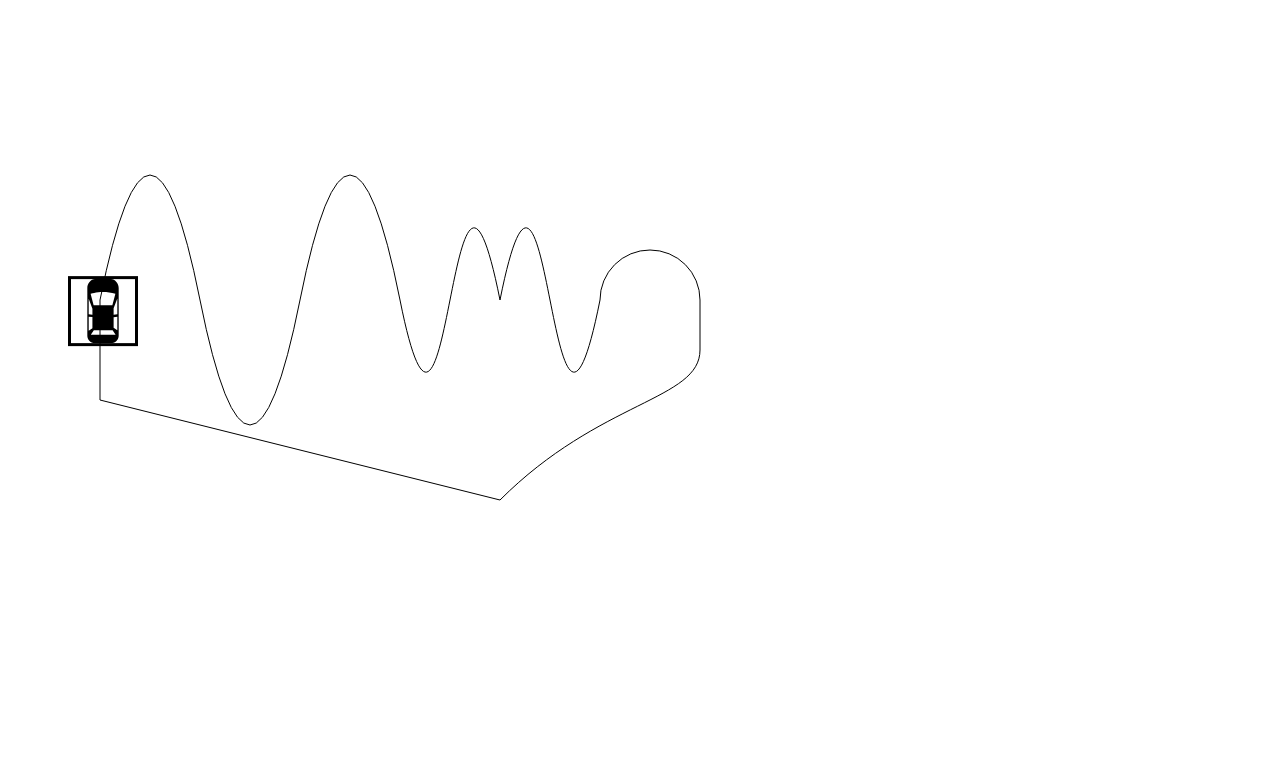
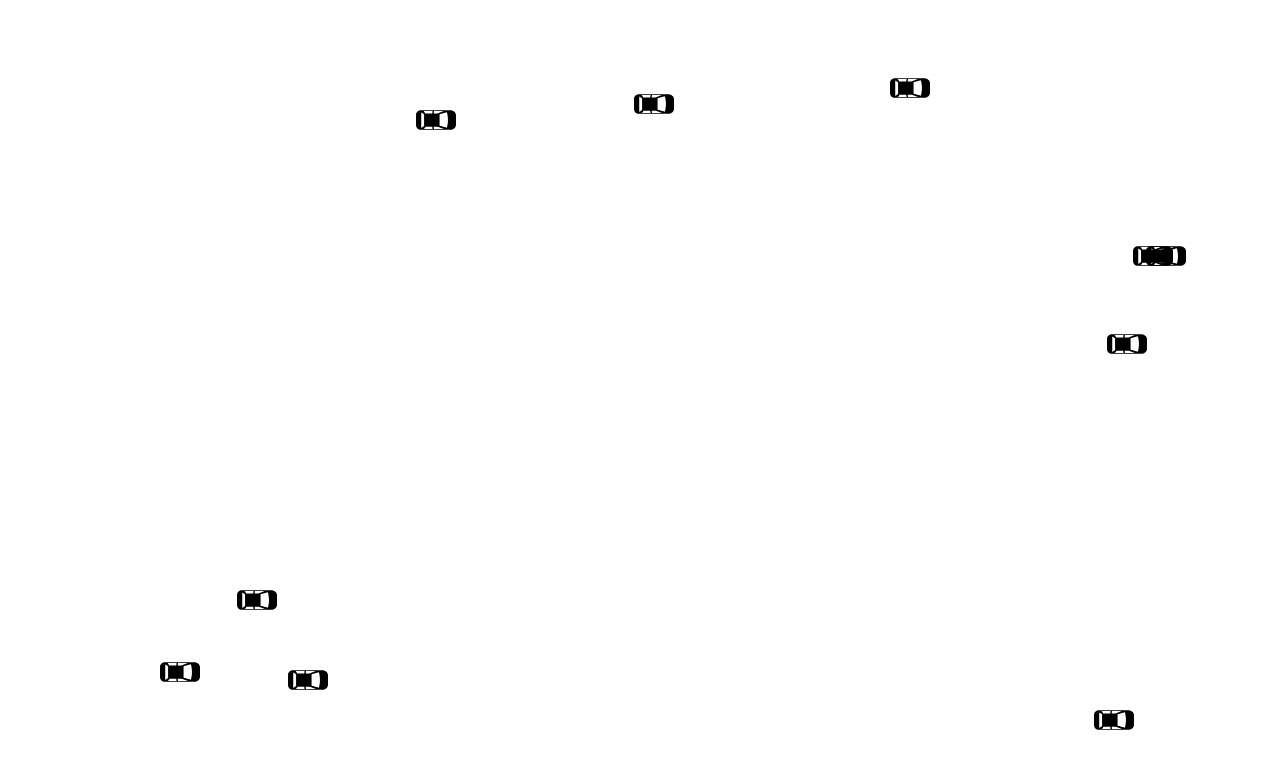
Before and after one commit to chandraaditya/Project-Lifeline, a plain HTML site: page index.html in a window 1280 px wide. Drawn offline with Linux system fonts and the light colour scheme.

Commit message:
Added car class.

```diff
--- a/css/style.css
+++ b/css/style.css
@@ -6,16 +6,16 @@ body{
     margin: 0;
     height: 100vh;
 }
+#world{
+    position: absolute;
+}
 .screen{
-    height: 5vw;
-    width: 5vw;
-    border: solid black;
-    position: absolute;
-    top: -2.5vw;
-    left: -2.5vw;
-}
-.car {
+    margin: 0;
     height: 100%;
     width: 100%;
+    position: relative;
+    overflow: hidden;
+}
+.car_img {
     transform: rotate(90deg);
 }
--- a/index.html
+++ b/index.html
@@ -7,11 +7,17 @@
 </head>
 <body>
 <div class="screen">
-    <img src="assets/car.svg" class="car">
+    <div id="world">
+<!--        <div id="car1">-->
+<!--            <div class="car">-->
+<!--                <img src="assets/car.svg" class="car_img">-->
+<!--            </div>-->
+<!--            <svg id="test-path" stroke-width="2">-->
+<!--                <path id="test-path-draw" fill="none" stroke="black" d="M 100 300 Q 150 50 200 300 Q 250 550 300 300 Q 350 50 400 300 C 450 550 450 50 500 300 C 550 50 550 550 600 300 A 50 50 0 1 1 700 300 L 700 350 C 700 400 600 400 500 500 L 100 400 Z"/>-->
+<!--            </svg>-->
+<!--        </div>-->
+    </div>
 </div>
-<svg height="80vw" width="80vw" id="test-path">
-    <path fill="none" stroke="black" d="M 100 300 Q 150 50 200 300 Q 250 550 300 300 Q 350 50 400 300 C 450 550 450 50 500 300 C 550 50 550 550 600 300 A 50 50 0 1 1 700 300 L 700 350 C 700 400 600 400 500 500 L 100 400 Z"/>
-</svg>
 </body>
 <script src="js/main.js" type="module"></script>
 </html>
--- /dev/null
+++ b/js/Car.js
@@ -0,0 +1,75 @@
+export default class Car {
+    constructor(x, y) {
+        this._x = x;
+        this._y = y;
+        let dimensions = 5;
+        this._height = dimensions;
+        this._width = dimensions;
+        this._carImg = "assets/car.svg";
+        Car.newCarCreated();
+        this._id = Car._numCars;
+        this.render();
+    }
+
+    get x() {
+        return this._x;
+    }
+
+    get y() {
+        return this._y;
+    }
+
+    get id() {
+        return this._id;
+    }
+
+    get height() {
+        return this._height;
+    }
+
+    get width() {
+        return this._width;
+    }
+
+    get carImg() {
+        return this._carImg;
+    }
+
+    static newCarCreated() {
+        if (typeof Car._numCars === 'undefined') {
+            Car._numCars = 0;
+        } else {
+            Car._numCars += 1;
+        }
+    }
+
+    render() {
+        let world = document.getElementById("world");
+
+        let wrapper = document.createElement("div");
+        let wrapperClassAttribute = document.createAttribute("id");
+        wrapperClassAttribute.value = this.id;
+        wrapper.setAttributeNode(wrapperClassAttribute);
+
+        let car = document.createElement("div");
+        let carClassAttribute = document.createAttribute("class");
+        carClassAttribute.value = "car";
+        let carStyleAttribute = document.createAttribute("style");
+        carStyleAttribute.value = "position: absolute; top: " + (this.y - (this.height/2)) + "vh; left: " + (this.x  - (this.width/2)) + "vw; height: " + this.height + "vh; width: " + this.width + "vh;";
+        car.setAttributeNode(carClassAttribute);
+        car.setAttributeNode(carStyleAttribute);
+
+        let asset = document.createElement("img");
+        let assetClassAttribute = document.createAttribute("class");
+        assetClassAttribute.value = "car_img";
+        let assetSrcAttribute = document.createAttribute("src");
+        assetSrcAttribute.value = this.carImg;
+        asset.setAttributeNode(assetClassAttribute);
+        asset.setAttributeNode(assetSrcAttribute);
+
+        car.appendChild(asset);
+        wrapper.appendChild(car);
+
+        world.appendChild(wrapper);
+    }
+}
--- a/js/main.js
+++ b/js/main.js
@@ -1,12 +1,23 @@
 import anime from "../bin/anime-master/lib/anime.es.js";
+import Car from "../js/Car.js";
 
-let path = anime.path('#test-path path');
-anime({
-    targets: '.screen',
-    translateX: path('x'),
-    translateY:path('y'),
-    rotate: path('angle'),
-    easing: 'linear',
-    duration: 5000,
-    loop: true
-});
+let b = [];
+
+let a = function() {
+    for (let i = 0; i < 10; i++) {
+        b.push(new Car(Math.floor(Math.random()*100), Math.floor(Math.random()*100)))
+    }
+}
+
+a();
+
+// let path = anime.path('#test-path path');
+// anime({
+//     targets: '.car',
+//     translateX: path('x'),
+//     translateY:path('y'),
+//     rotate: path('angle'),
+//     easing: 'linear',
+//     duration: 10000,
+//     loop: true
+// });
```
